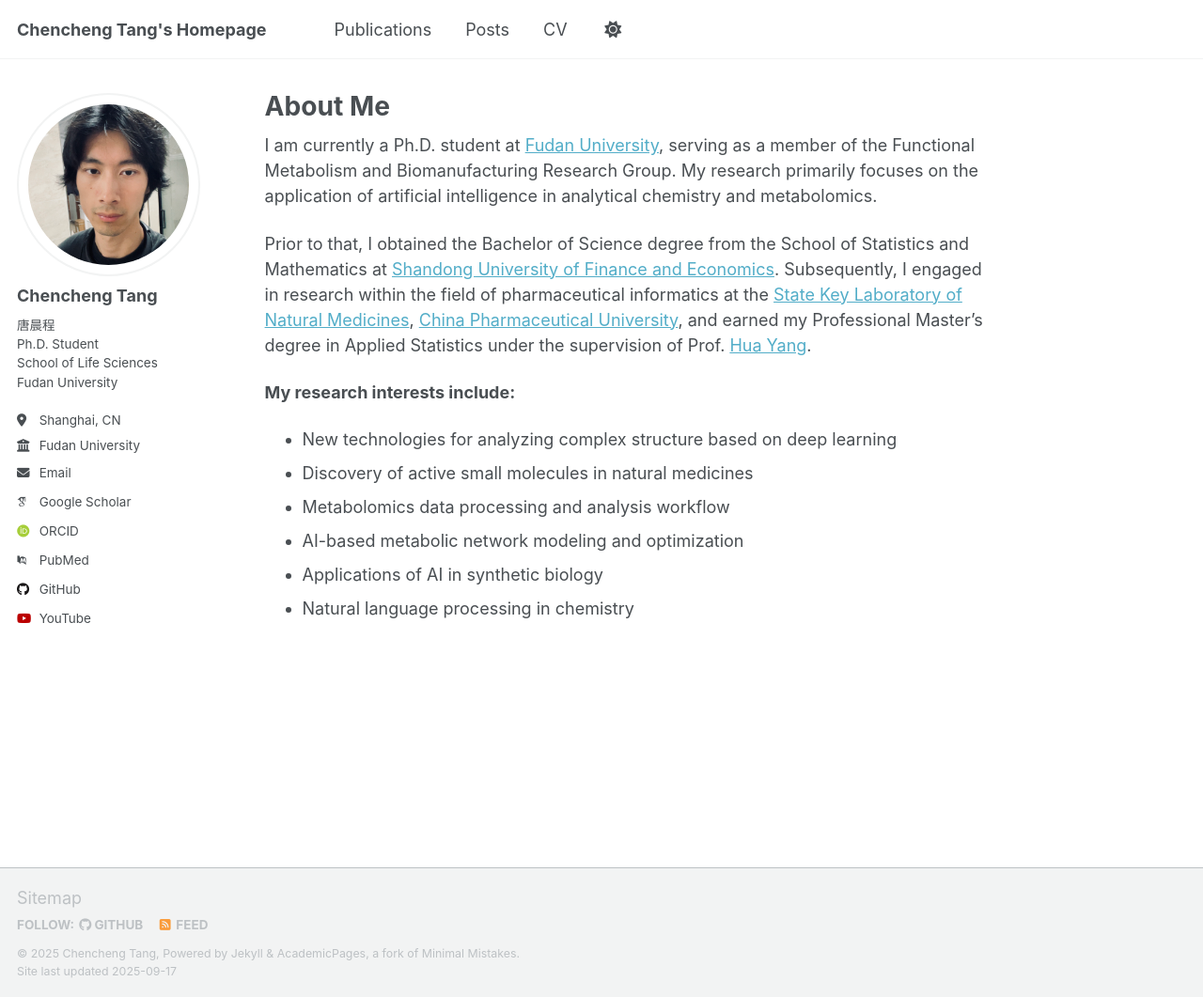
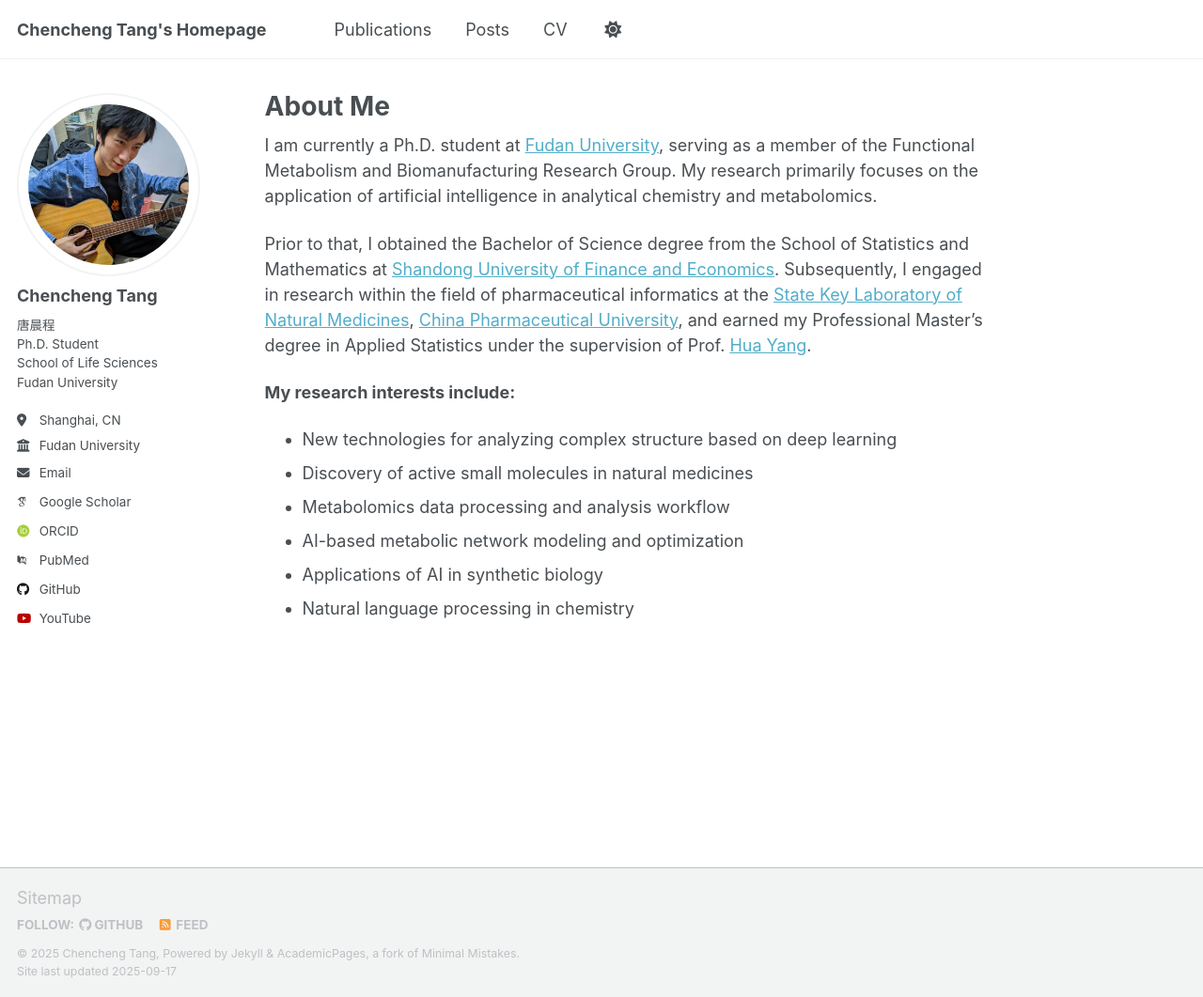
Before and after one commit to AI4Sfrontline/ai4sfrontline.github.io, a Jekyll site: the page built from _pages/about.md, in a window 1280 px wide and 1061 px high. Shown: the whole window at 94% size. Built offline with Jekyll 4.4.1, drawn with Linux system fonts in a browser that asks for light colours; some web fonts are replaced; a script that is not in the unit is left out.

Commit message:
Update _config.yml

```diff
--- a/_config.yml
+++ b/_config.yml
@@ -23,7 +23,7 @@ repository               : "academicpages/academicpages.github.io"
 #               Additional customization can be done by editing /_includes/author-profile.html
 author:
   # Biographic information
-  avatar           : "profile_6.jpg"
+  avatar           : "profile_8.jpg"
   name             : "Chencheng Tang"
   name_plus        : "唐晨程"
   title            : "Ph.D. Student"
```
